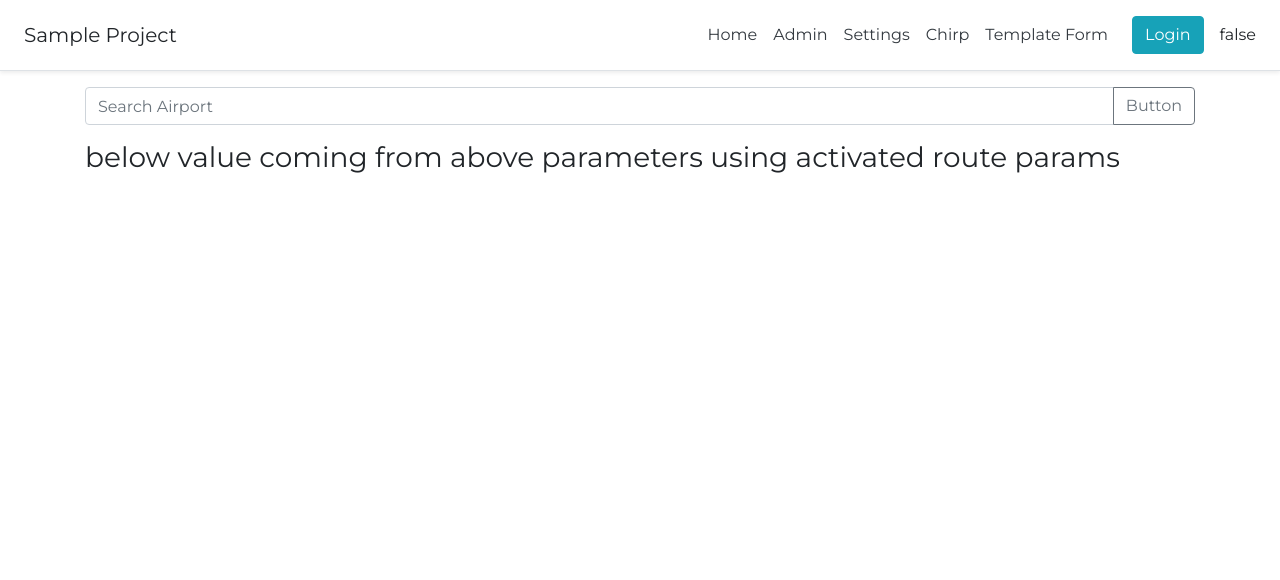
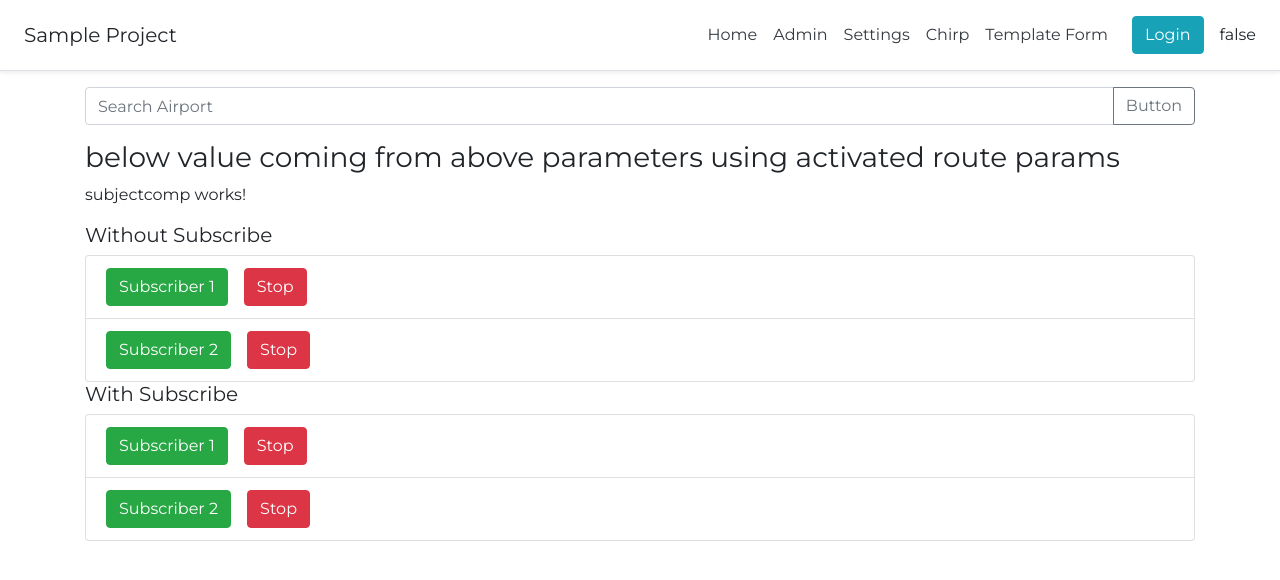
Before and after one commit to SadaDesigner/POC-Project, an Angular app: page /chirp in a window 1280 px wide. Shown: the top 580 px of the page. Built offline with nearby package versions, Linux system fonts and the light colour scheme.

Commit message:
separated subject with new component

```diff
--- a/src/app/chirp/chirp.component.html
+++ b/src/app/chirp/chirp.component.html
@@ -89,3 +89,7 @@
   <li class="list-item"><input type="text" class="form-control"></li>
 
 </ul>
+
+
+
+<app-subjectcomp></app-subjectcomp>
--- a/src/app/header/header.component.ts
+++ b/src/app/header/header.component.ts
@@ -40,129 +40,11 @@ export class HeaderComponent implements OnInit {
   }
 
 
-  multipleSubscriber() {
-    const arr = [20,30,40,50,60, 70, 80, 90];
-
-    return (observer) => {
-        this.run(observer, arr, 0)
-
-        return {
-          unsubscribe() {}
-        }
-    }
-  }
-
-  run(observer, arr, index) {
-    return setTimeout(() => {
-      observer.next(arr[index])
-
-      if(index === arr.length - 1) {
-          observer.complete()
-      }
-
-      else {
-        this.run(observer, arr, ++ index)
-      }
-    }, 2000)
-  }
-
-
-  subject = new Subject()
-  //subject = new BehaviorSubject(0)
-
   ngOnInit(): void {
     this.isloginsubsribe()
 
 
-    // const numbers = [1,2,3,4,5,6]
-    // const obj = {
-    //   name: 'sadshiv',
-    //   gender: 'male'
-    // }
 
-    // const nameArray = ['nag', 'chiru', 'venky', 'balayya']
-
-    // const obs = of(30, numbers, obj, 'string', nameArray, {})
-
-    // obs.subscribe(data => {console.log('obs data ' + data)})
-
-    // setTimeout(() => {obs.subscribe(data => {console.log(data)})}, 4000)
-
-
-//     const sequence = new Observable(this.multipleSubscriber())
-
-//     sequence.subscribe({
-//       next(num) {
-//           console.log('1st subscriber' + num)
-//       },
-
-//       complete() {
-//         console.log('1st finished')
-//       }
-//     })
-
-
-//  setTimeout(() => {
-//    sequence.subscribe({
-//      next(num) {
-//        console.log('2nd subscriber' + num)
-//      },
-
-//      complete() {
-//        console.log('2nd finished')
-//      }
-//    })
-//  }, 10000)
-
-
-      let obs = interval(1000)
-      // let sub1 = obs.subscribe((data) => {
-      //   console.log('1st sub ' + data)
-      // })
-      // var sub2;
-
-      // setTimeout(() => {
-      //   sub2 = obs.subscribe((data) => {
-      //     console.log('2nd sub ' + data)
-      //   })
-
-      //   sub1.unsubscribe()
-
-      // }, 5000)
-
-
-      // obs.subscribe((data) => {     //subscribing data then send it to subect
-      //    this.subject.next(data)
-      // })
-
-      // let newsub1 = this.subject.subscribe((data) => {
-      //     console.log('1st ' + data)
-      // })
-
-      // let newsub2;
-      // setTimeout(() => {
-
-      //   newsub2  = this.subject.subscribe((data) => {
-      //     console.log('2nd ' + data)
-      // })
-      //   newsub1.unsubscribe()
-      // }, 5000)
-
-      // setTimeout(() => {
-      //   newsub2.unsubscribe()
-      // }, 10000)
-
-
-
-
-      let ofmydata = 'sadashiv';
-      let dummy =of(ofmydata)
-
-
-         dummy.subscribe((data) => {
-
-          console.log('testing observable ' + data)
-        })
 
 
 
--- a/src/app/my.module.ts
+++ b/src/app/my.module.ts
@@ -4,10 +4,12 @@ import { NgModule } from '@angular/core';
 import { CommonModule } from '@angular/common';
 import { AppRoutingModule } from './app-routing.module';
 import { FormsModule } from '@angular/forms';
+import { SubjectcompComponent } from './subjectcomp/subjectcomp.component';
 
 @NgModule({
   declarations: [
-    ChirpComponent
+    ChirpComponent,
+    SubjectcompComponent
 
 
 
--- /dev/null
+++ b/src/app/subjectcomp/subjectcomp.component.html
@@ -0,0 +1,39 @@
+<p>subjectcomp works!</p>
+
+
+<h5>Without Subscribe</h5>
+<ul class="list-group">
+    <li class="list-group-item">
+        <div> {{withoutsubject1}}</div>
+
+        <button (click)="callbefore()" class="btn btn-success mr-3">Subscriber 1</button>
+        <button class="btn btn-danger" (click)="stopsubscribe()">Stop</button>
+    </li>
+
+    <li class="list-group-item">
+        <div> {{withoutsubject2}}</div>
+
+        <button (click)="calllater()" class="btn btn-success mr-3">Subscriber 2</button>
+        <button class="btn btn-danger" (click)="stopsubscribe()">Stop</button>
+    </li>
+</ul>
+
+
+
+<h5>With Subscribe</h5>
+
+<ul class="list-group">
+    <li class="list-group-item">
+        <div> {{withoutsubject3}}</div>
+
+        <button (click)="callbefore1()" class="btn btn-success mr-3">Subscriber 1</button>
+        <button class="btn btn-danger" (click)="stopsubscribe2()">Stop</button>
+    </li>
+
+    <li class="list-group-item">
+        <div> {{withoutsubject4}}</div>
+
+        <button (click)="calllater1()" class="btn btn-success mr-3">Subscriber 2</button>
+        <button class="btn btn-danger" (click)="stopsubscribe2()">Stop</button>
+    </li>
+</ul>
--- /dev/null
+++ b/src/app/subjectcomp/subjectcomp.component.ts
@@ -0,0 +1,201 @@
+import { Component, OnInit } from '@angular/core';
+import { interval, of, Subject } from 'rxjs';
+
+@Component({
+  selector: 'app-subjectcomp',
+  templateUrl: './subjectcomp.component.html',
+  styleUrls: ['./subjectcomp.component.scss']
+})
+export class SubjectcompComponent implements OnInit {
+
+  constructor() { }
+
+
+  multipleSubscriber() {
+    const arr = [20,30,40,50,60, 70, 80, 90];
+
+    return (observer) => {
+        this.run(observer, arr, 0)
+
+        return {
+          unsubscribe() {}
+        }
+    }
+  }
+
+  run(observer, arr, index) {
+    return setTimeout(() => {
+      observer.next(arr[index])
+
+      if(index === arr.length - 1) {
+          observer.complete()
+      }
+
+      else {
+        this.run(observer, arr, ++ index)
+      }
+    }, 2000)
+  }
+
+  withoutsubject1:any;
+  withoutsubject2:any;
+  withoutsubject3:any;
+  withoutsubject4:any;
+
+  withsubject:any;
+
+  subject = new Subject()
+
+  //subject = new BehaviorSubject(0)
+
+
+obs = interval(1000)
+sub1:any;
+sub2:any;
+sub3:any;
+sub4:any;
+callbefore () {
+this.sub1 = this.obs.subscribe((data) => {
+  console.log('1st sub ' + data)
+  this.withoutsubject1 = data;
+})
+}
+
+calllater () {
+this.sub1.unsubscribe()
+  this.sub2 = this.obs.subscribe((data) => {
+    console.log('2nd sub ' + data)
+    this.withoutsubject2 = data;
+  })
+
+  this.sub1.unsubscribe()
+
+}
+
+stopsubscribe() {
+  this.sub1.unsubscribe()
+  this.sub2.unsubscribe()
+
+}
+stopsubscribe2 () {
+  this.sub3.unsubscribe()
+  this.sub4.unsubscribe()
+}
+
+callbefore1 () {
+  // this.sub1.unsubscribe()
+  // this.sub2.unsubscribe()
+
+  this.obs.subscribe((data) => {
+    this.subject.next(data)
+  })
+
+
+  this.sub3 = this.subject.subscribe((data) => {
+      this.withoutsubject3 = data
+  })
+
+}
+
+calllater1 () {
+  // this.sub1.unsubscribe()
+  // this.sub2.unsubscribe()
+     this.sub3.unsubscribe()
+
+  // this.obs.subscribe((data) => {
+  //   this.subject.next(data)
+  // })
+
+  this.sub4 = this.subject.subscribe((data) => {
+      this.withoutsubject4 = data
+  })
+
+}
+
+
+
+  ngOnInit(): void {
+
+
+
+    // const numbers = [1,2,3,4,5,6]
+    // const obj = {
+    //   name: 'sadshiv',
+    //   gender: 'male'
+    // }
+
+    // const nameArray = ['nag', 'chiru', 'venky', 'balayya']
+
+    // const obs = of(30, numbers, obj, 'string', nameArray, {})
+
+    // obs.subscribe(data => {console.log('obs data ' + data)})
+
+    // setTimeout(() => {obs.subscribe(data => {console.log(data)})}, 4000)
+
+
+//     const sequence = new Observable(this.multipleSubscriber())
+
+//     sequence.subscribe({
+//       next(num) {
+//           console.log('1st subscriber' + num)
+//       },
+
+//       complete() {
+//         console.log('1st finished')
+//       }
+//     })
+
+
+//  setTimeout(() => {
+//    sequence.subscribe({
+//      next(num) {
+//        console.log('2nd subscriber' + num)
+//      },
+
+//      complete() {
+//        console.log('2nd finished')
+//      }
+//    })
+//  }, 10000)
+
+
+
+
+
+// obs.subscribe((data) => {     //subscribing data then send it to subect
+//    this.subject.next(data)
+// })
+
+// let newsub1 = this.subject.subscribe((data) => {
+//     console.log('1st ' + data)
+// })
+
+// let newsub2;
+// setTimeout(() => {
+
+//   newsub2  = this.subject.subscribe((data) => {
+//     console.log('2nd ' + data)
+// })
+//   newsub1.unsubscribe()
+// }, 5000)
+
+// setTimeout(() => {
+//   newsub2.unsubscribe()
+// }, 10000)
+
+
+
+
+let ofmydata = 'sadashiv';
+let dummy =of(ofmydata)
+
+
+   dummy.subscribe((data) => {
+
+    console.log('testing observable ' + data)
+  })
+
+
+  }
+
+}
```
Also changed, not shown: src/app/subjectcomp/subjectcomp.component.scss (added), 1 other file (tests, documents, lock files or other folders).
